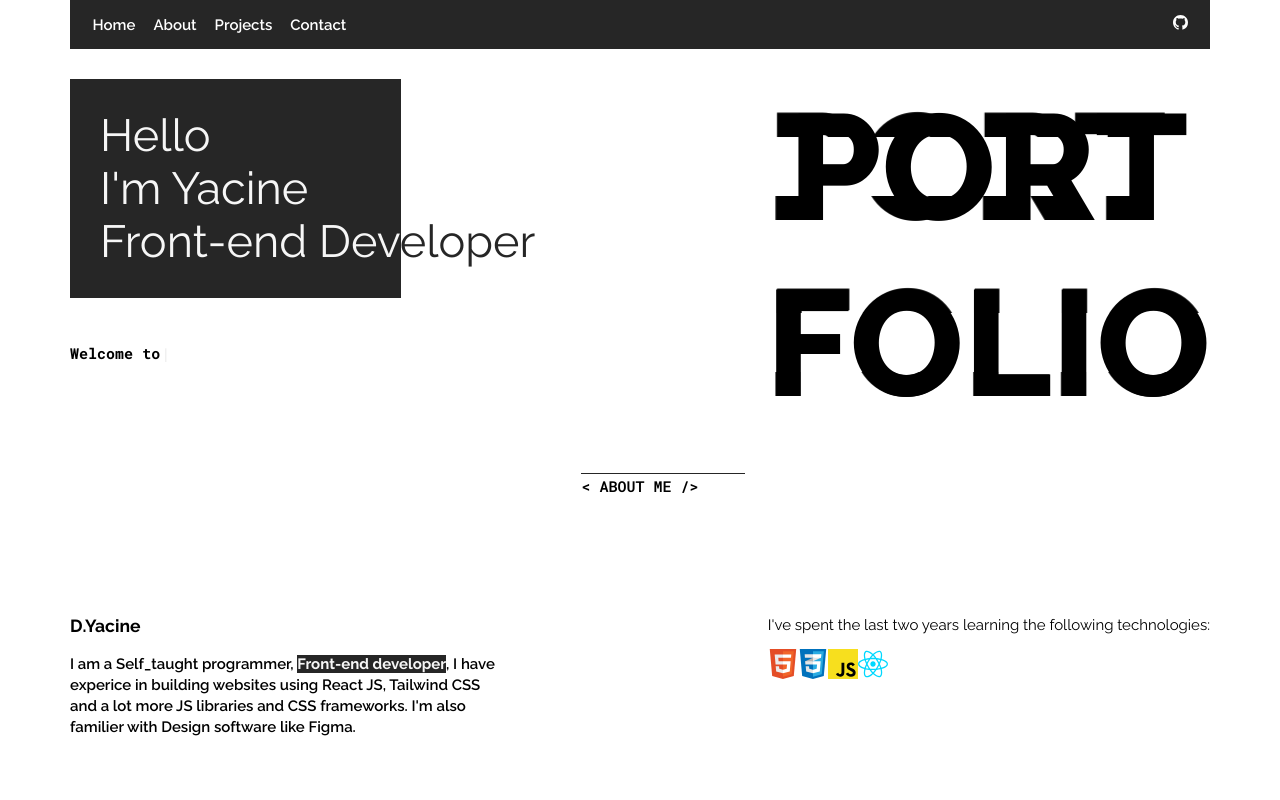
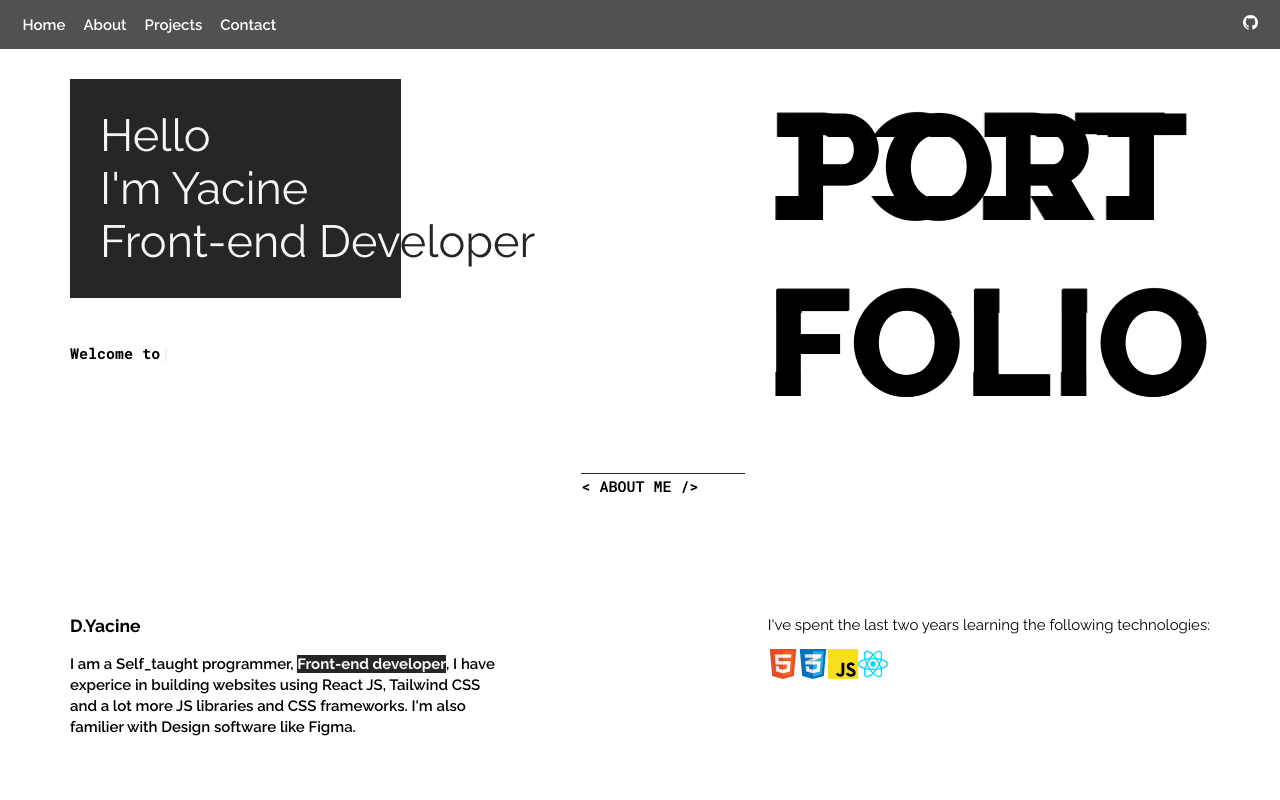
Before and after one commit to icenspln/personal-portfolio-v2, a React (Vite) app: page / in a window 1280 px wide. Shown: the top 800 px of the page. Built offline with nearby package versions, Linux system fonts and the light colour scheme.

Commit message:
changed the navbar

```diff
--- a/src/App.jsx
+++ b/src/App.jsx
@@ -5,17 +5,15 @@ import { Navbar } from "./components";
 
 function App() {
   return (
-    <>
+    <div id="home">
+      <Navbar />
       <main className="container">
-        <Navbar />
         <Home />
         <About />
-      </main>
-      <Projects />
-      <main className="container">
+        <Projects />
         <Contact />
       </main>
-    </>
+    </div>
   );
 }
 
--- a/src/components/header/Header.jsx
+++ b/src/components/header/Header.jsx
@@ -1,9 +1,9 @@
 import "./header.css";
 
-function Header({ header }) {
+function Header({ header, id }) {
   return (
     <>
-      <header>&lt; {header} /&gt;</header>
+      <header id={id}>&lt; {header} /&gt;</header>
     </>
   );
 }
--- a/src/components/navbar/Navbar.jsx
+++ b/src/components/navbar/Navbar.jsx
@@ -19,7 +19,10 @@ function Navbar() {
             <a href="#contact">Contact</a>
           </li>
         </ul>
-        <a href="https://github.com/icenspln/personal-portfolio-v2" target="blank" >
+        <a
+          href="https://github.com/icenspln/personal-portfolio-v2"
+          target="blank"
+        >
           <BsGithub className="nav--icon" />
         </a>
       </nav>
--- a/src/components/navbar/navbar.css
+++ b/src/components/navbar/navbar.css
@@ -1,5 +1,11 @@
 .nav {
+  position: sticky;
+  top: 0;
+  left: 0;
+  z-index: 1000;
+
   background-color: var(--color-dark);
+  opacity: 0.8;
   color: white;
   font-weight: 600;
   padding: 1rem 1.5rem;
--- a/src/containers/about/About.jsx
+++ b/src/containers/about/About.jsx
@@ -4,8 +4,8 @@ import { Header } from "../../components";
 function About() {
   return (
     <>
-      <Header header="About Me" />
-      <main id="about">
+      <Header header="About Me" id="about" />
+      <main>
         <div className="about">
           <div className="about--info">
             <h3>D.Yacine</h3>
--- a/src/containers/home/Home.jsx
+++ b/src/containers/home/Home.jsx
@@ -1,10 +1,10 @@
 import "./home.css";
-import Typewriter from 'typewriter-effect';
+import Typewriter from "typewriter-effect";
 
 function Home() {
   return (
     <>
-      <main className="home" id="home">
+      <main className="home">
         <div className="home--into">
           <div className="home--heading">
             <p>Hello</p>
@@ -17,8 +17,12 @@ function Home() {
             <div className="bold">
               <Typewriter
                 onInit={(typewriter) => {
-                  typewriter.typeString('Welcome to my PORTFOLIO').pauseFor(1000).start()
-                }} options={{ loop: true }}
+                  typewriter
+                    .typeString("Welcome to my PORTFOLIO")
+                    .pauseFor(1000)
+                    .start();
+                }}
+                options={{ loop: true }}
               />
             </div>
           </div>
```
Also changed, not shown: public/tech-stack/tailwind.svg (added).
